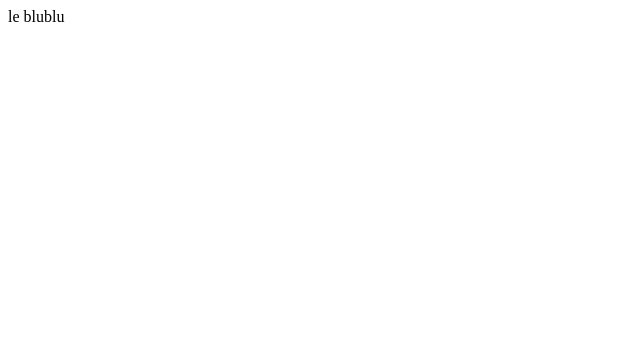
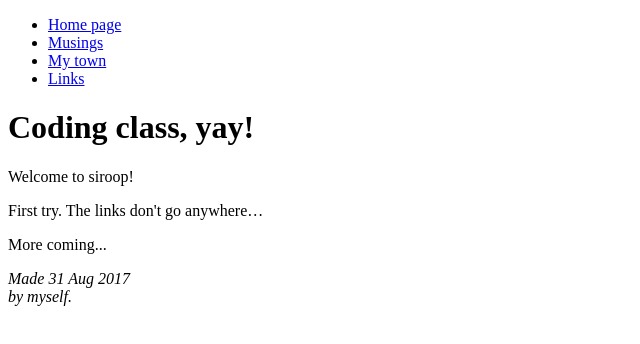
Before and after one commit to bridgettechen/bridgettechen.github.io, a plain HTML site: page index.html in a window 1280 px wide. Shown: the whole page, without its empty margins (0-640 px from the left). Drawn offline with Linux system fonts and the light colour scheme.

Commit message:
Update index.html

```diff
--- a/index.html
+++ b/index.html
@@ -1 +1,33 @@
-le blublu
+<!DOCTYPE html PUBLIC "-//W3C//DTD HTML 4.01//EN">
+<html>
+<head>
+  <title>Coding Class</title>
+</head>
+
+<body>
+
+<!-- Site navigation menu -->
+<ul class="navbar">
+  <li><a href="index.html">Home page</a>
+  <li><a href="musings.html">Musings</a>
+  <li><a href="town.html">My town</a>
+  <li><a href="links.html">Links</a>
+</ul>
+
+<!-- Main content -->
+<h1>Coding class, yay!</h1>
+
+<p>Welcome to siroop!
+
+<p>First try.
+The links don't go
+anywhere&hellip;
+
+<p>More coming...
+
+<!-- Sign and date the page, it's only polite! -->
+<address>Made 31 Aug 2017<br>
+  by myself.</address>
+
+</body>
+</html>
```
